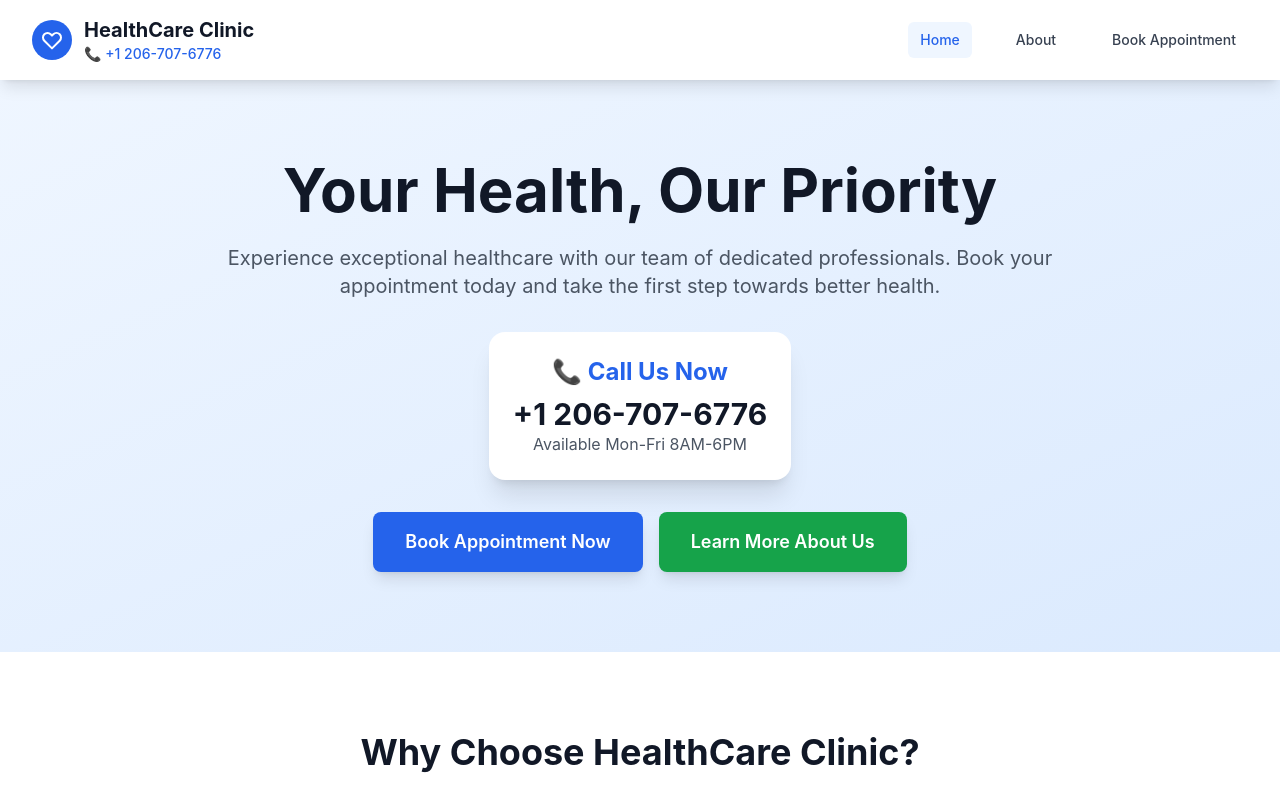
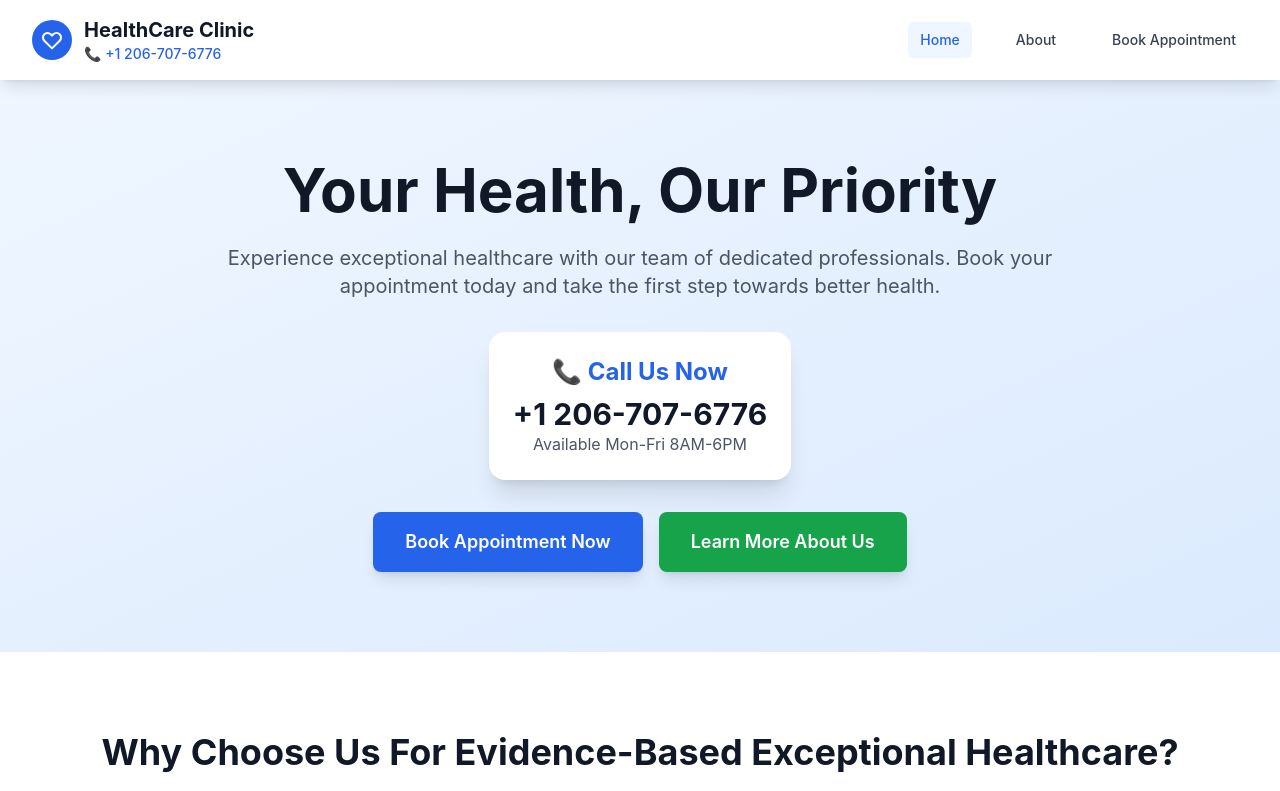
Before and after one commit to DaniyalAlam002/reacttrackingbooking, a React (Vite) app: page / in a window 1280 px wide. Shown: the top 791 px of the page. Built offline with nearby package versions, Linux system fonts and the light colour scheme.

Commit message:
ai-optimize: heading — Why Choose Us For Evidence-Based Excepti

```diff
--- a/src/pages/Home.jsx
+++ b/src/pages/Home.jsx
@@ -66,7 +66,7 @@ const Home = () => {
         <div className="max-w-7xl mx-auto px-4 sm:px-6 lg:px-8">
           <div className="text-center mb-16">
             <h2 className="text-3xl md:text-4xl font-bold text-gray-900 mb-4">
-              Why Choose HealthCare Clinic?
+              Why Choose Us For Evidence-Based Exceptional Healthcare?
             </h2>
             <p className="text-xl text-gray-600 max-w-3xl mx-auto">
               We provide comprehensive healthcare services with a focus on patient comfort and medical excellence.
```
